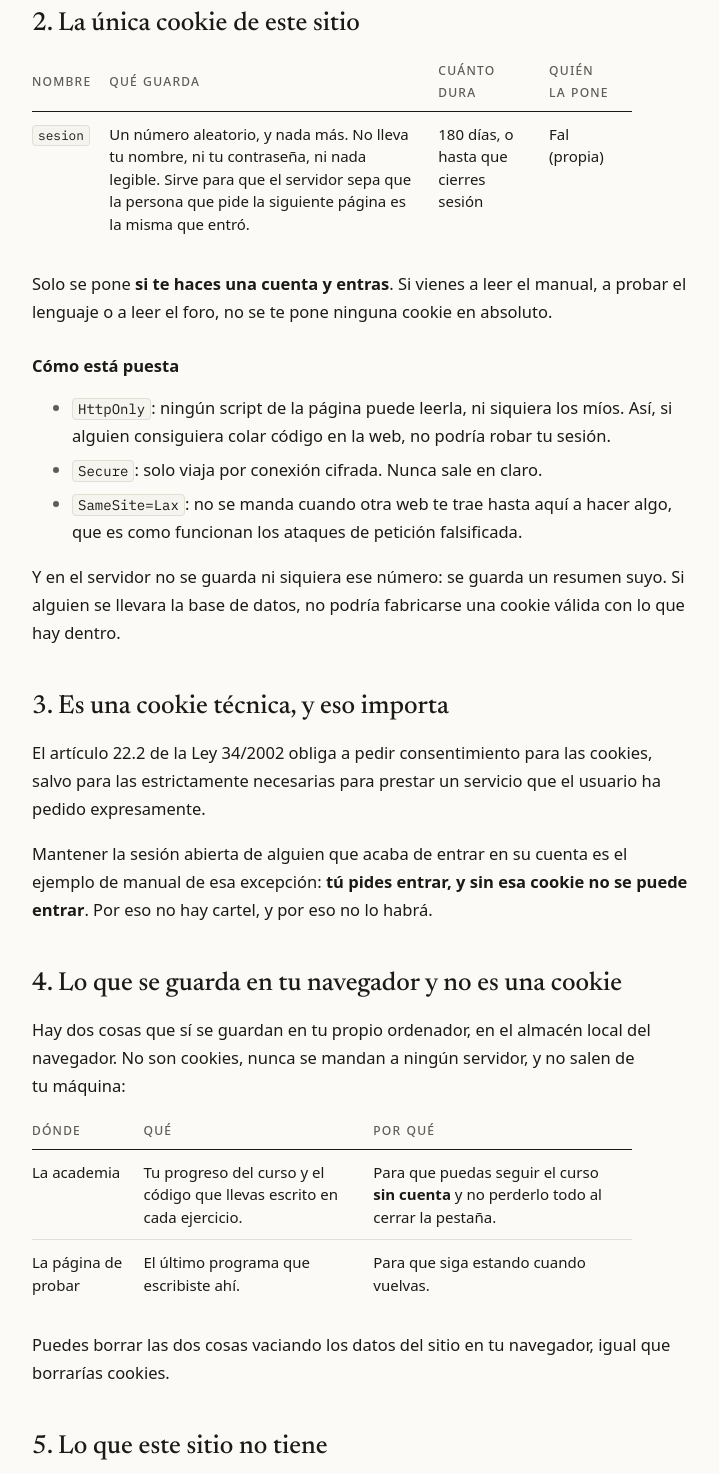
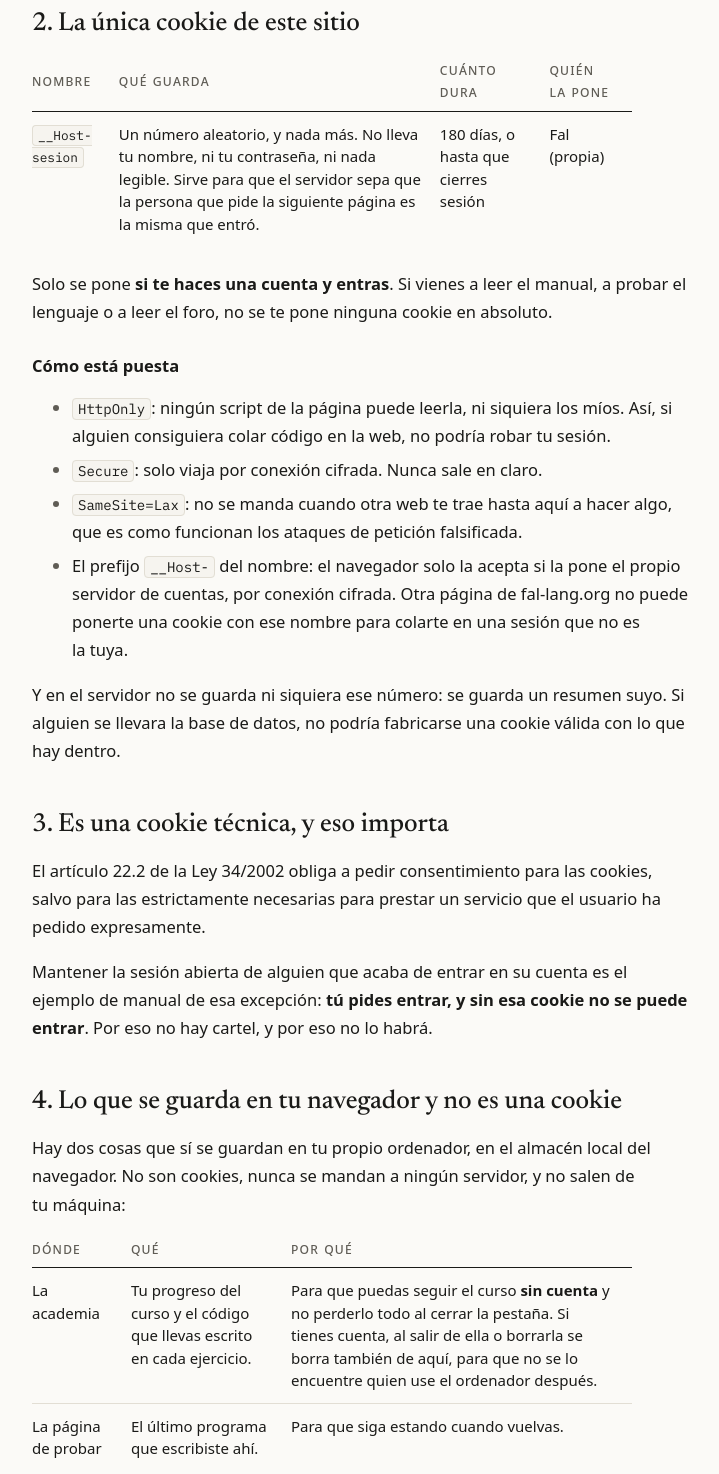
Before and after one commit to NissanBoss/Fal, a plain HTML site: page docs/cookies.html in a window 1280 px wide. Shown: the part 800-2274 px from the top of the page, without its empty margins (96-815 px from the left). Drawn offline with Linux system fonts and the light colour scheme.

Commit message:
Cookies y privacidad cuentan el nombre nuevo de la cookie, el historial de 7 dias de la base y cuando se borran los intentos fallidos

```diff
--- a/docs/cookies.html
+++ b/docs/cookies.html
@@ -60,7 +60,7 @@ página en página para saber qué te interesa y venderlo.</p>
 <table>
   <tr><th>Nombre</th><th>Qué guarda</th><th>Cuánto dura</th><th>Quién la pone</th></tr>
   <tr>
-    <td><code>sesion</code></td>
+    <td><code>__Host-sesion</code></td>
     <td>Un número aleatorio, y nada más. No lleva tu nombre, ni tu
     contraseña, ni nada legible. Sirve para que el servidor sepa que la
     persona que pide la siguiente página es la misma que entró.</td>
@@ -83,6 +83,10 @@ en absoluto.</p>
   <li><code>SameSite=Lax</code>: no se manda cuando otra web te trae hasta
   aquí a hacer algo, que es como funcionan los ataques de petición
   falsificada.</li>
+  <li>El prefijo <code>__Host-</code> del nombre: el navegador solo la acepta
+  si la pone el propio servidor de cuentas, por conexión cifrada. Otra
+  página de fal-lang.org no puede ponerte una cookie con ese nombre para
+  colarte en una sesión que no es la tuya.</li>
 </ul>
 
 <p>Y en el servidor no se guarda ni siquiera ese número: se guarda un
@@ -108,7 +112,9 @@ salen de tu máquina:</p>
     <td>Tu progreso del curso y el código que llevas escrito en cada
     ejercicio.</td>
     <td>Para que puedas seguir el curso <b>sin cuenta</b> y no perderlo todo
-    al cerrar la pestaña.</td>
+    al cerrar la pestaña. Si tienes cuenta, al salir de ella o borrarla se
+    borra también de aquí, para que no se lo encuentre quien use el
+    ordenador después.</td>
   </tr>
   <tr>
     <td>La página de probar</td>
```
Also changed, not shown: docs/privacidad.html (+7 -2 lines).
